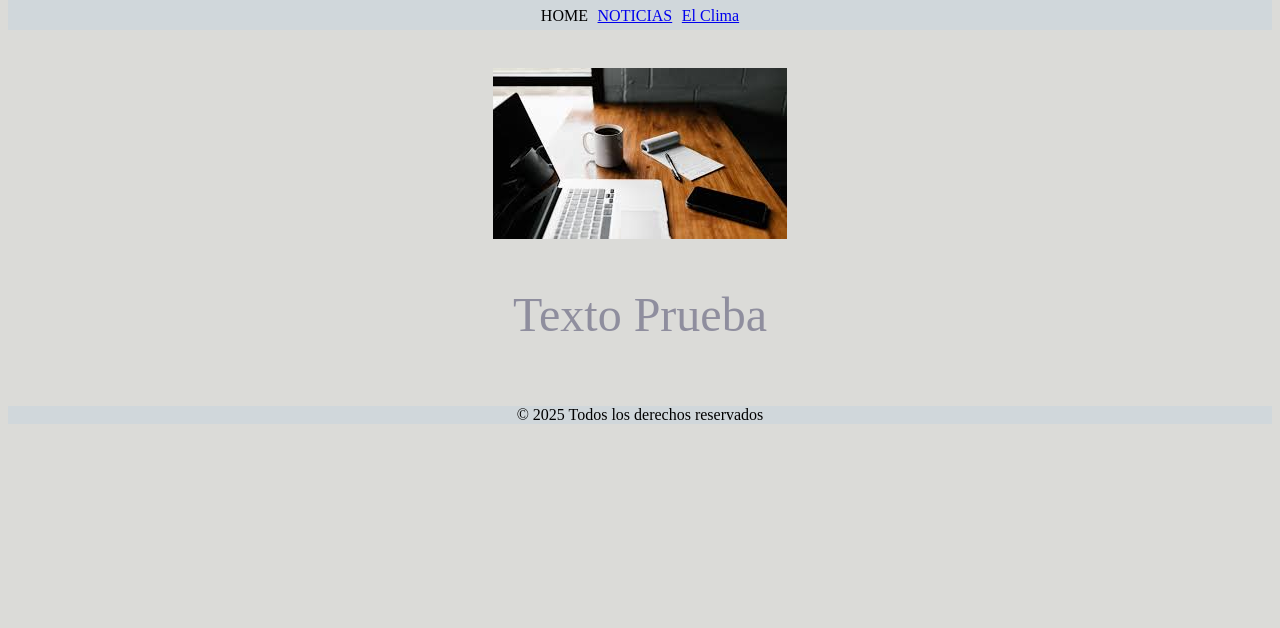
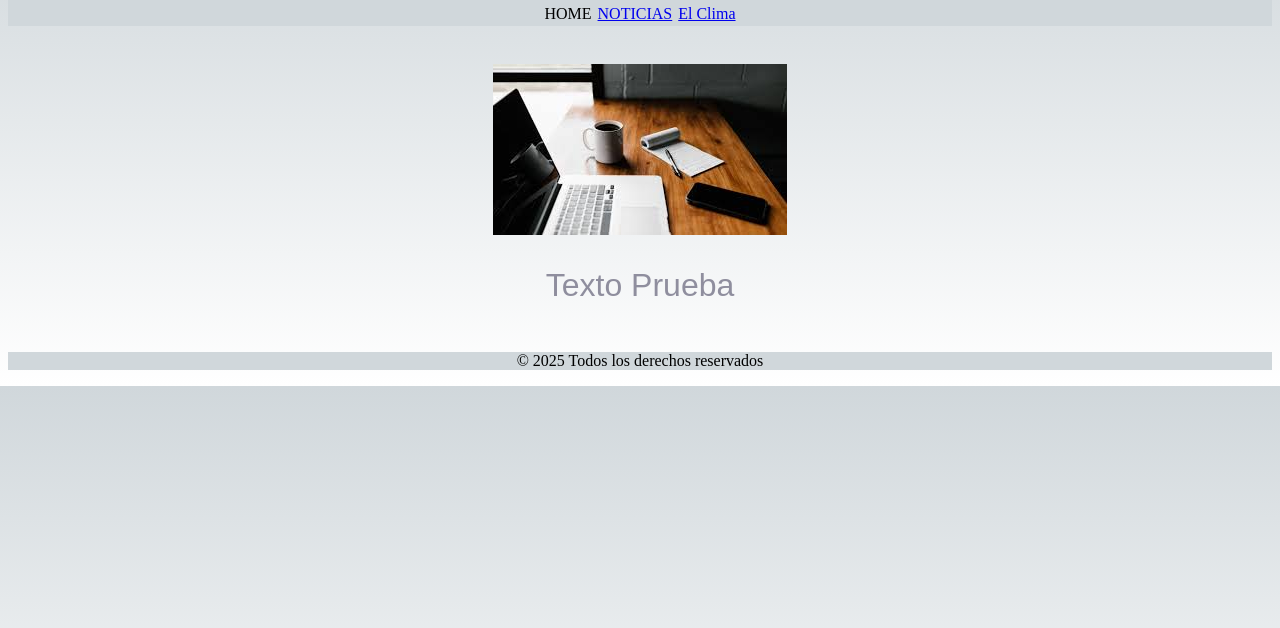
Before and after one commit to AERojasLeal/repositorio-II-de-html, a plain HTML site: page index.html in a window 1280 px wide. Shown: the part 92-720 px from the top of the page. Drawn offline with Linux system fonts and the light colour scheme.

Commit message:
estilos css

```diff
--- a/estilos.css
+++ b/estilos.css
@@ -1,5 +1,5 @@
 .fondo{
-    background-color: rgb(219, 219, 216);
+    background : linear-gradient(rgb(208, 215, 219), white);
 }
 
 header{
@@ -9,18 +9,23 @@ footer{
     background-color: rgb(208, 215, 219);
 }
 .miTexto{
-    font-size: 3em;
+    font-family: Arial,  sans-serif;
+    font-size: 2em;
     color: rgb(143, 142, 158);
 }
 .miBoton{
     /*border: 1px solid black;*/
     width: fit-content;
-    padding: 0.3em 0.3em 0.3em 0.3em;
+    padding: 3px;
     border-radius: 15%;
+
 }
 .miBoton:hover{
     background-color: rgb(168, 201, 219);
+    color: white;
+    text-decoration: none;
 }
+
 .miBoton:active{
     background-color: rgb(106, 178, 218);
 }
```
